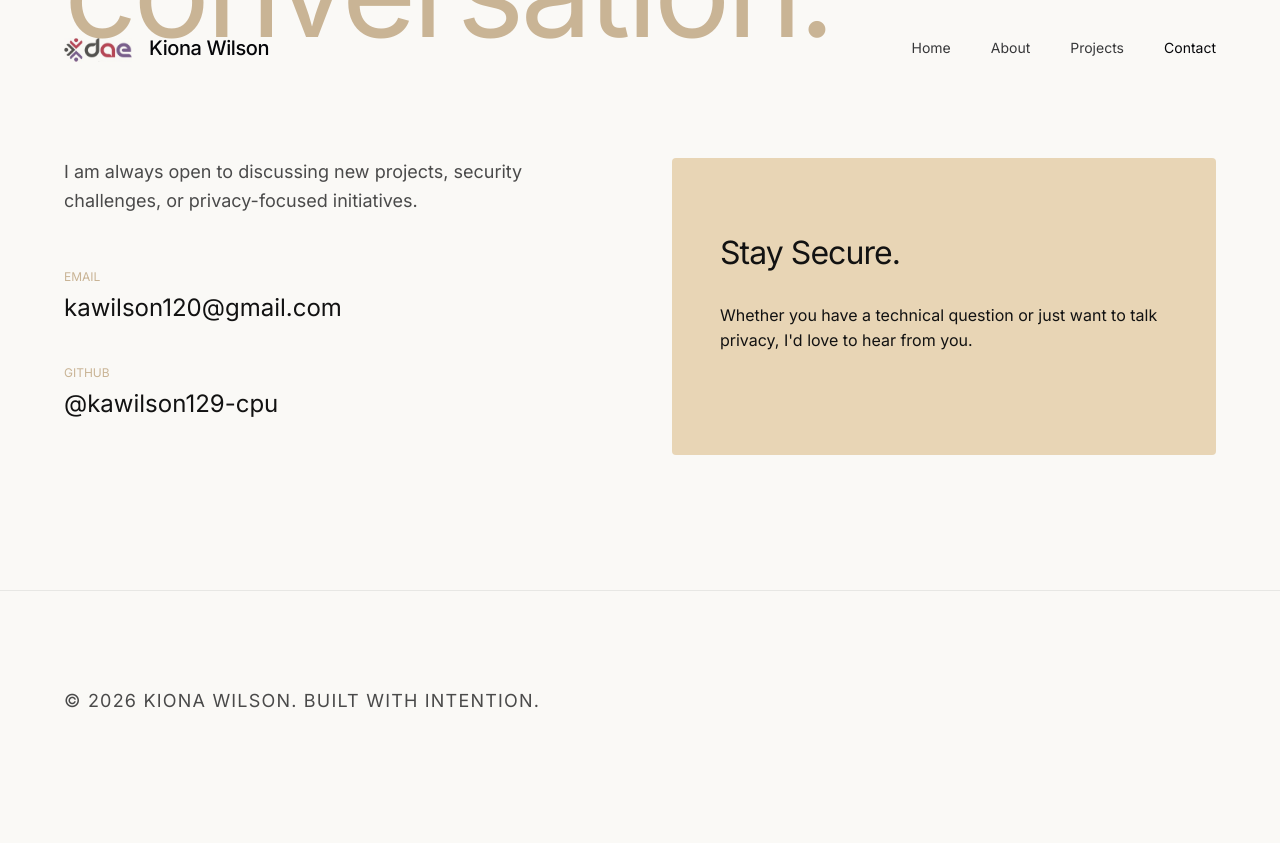
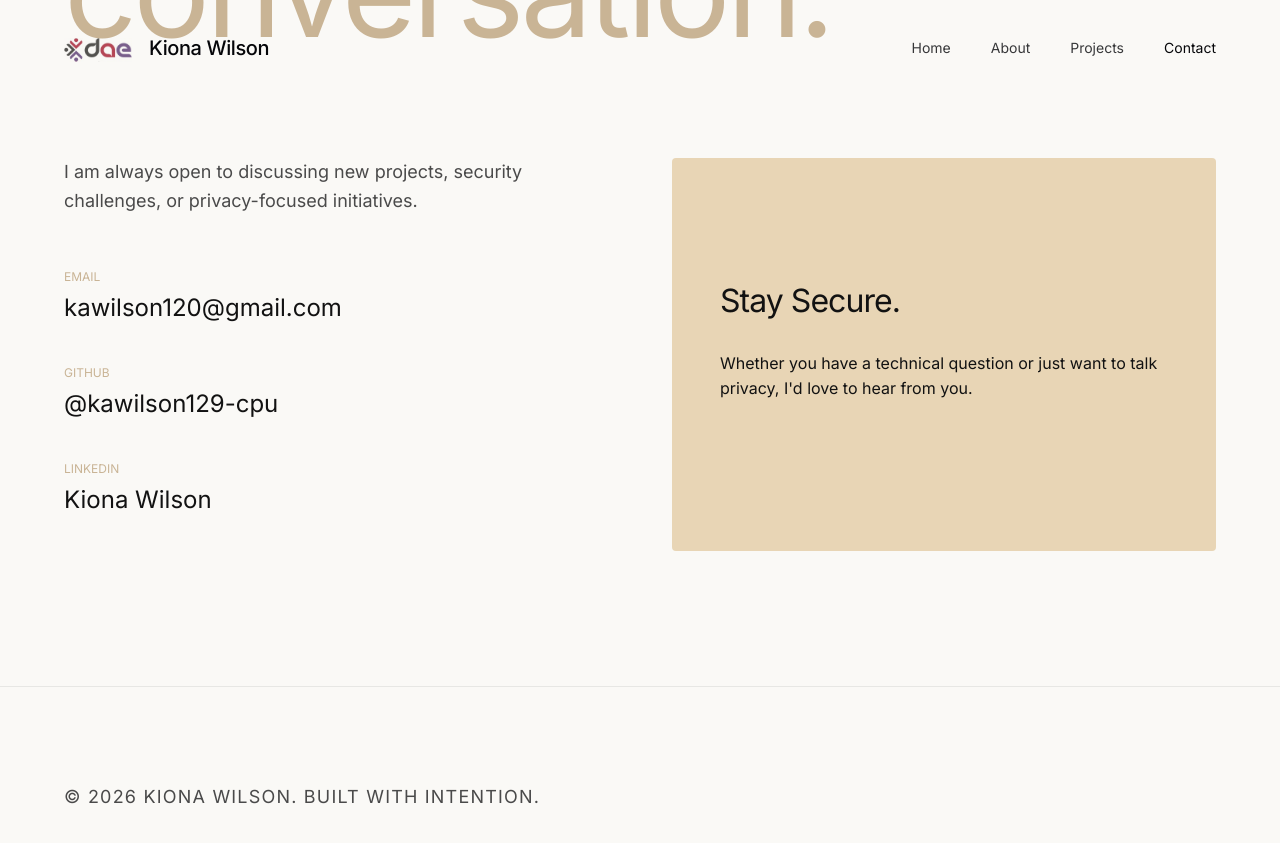
Before and after one commit to kawilson129-cpu/Kiona-629, a Jekyll site: the page built from docs/contact.md, in a window 1280 px wide and 900 px high, scrolled down 525 px. Shown: the top 843 px of the window. Built offline with Jekyll 4.4.1, drawn with Linux system fonts in a browser that asks for light colours; before the commit the page ends 1329 px from its top, so only the background shows below that.

Commit message:
Add LinkedIn link to contact page

```diff
--- a/docs/_config.yml
+++ b/docs/_config.yml
@@ -4,6 +4,7 @@ description: Security Engineer & Privacy Advocate. Building tools for a safer di
 baseurl: "/Kiona-629"
 url: "https://kawilson129-cpu.github.io"
 github_username: kawilson129-cpu
+linkedin_url: "https://www.linkedin.com/in/kiona-wilson-6b0452a7/"
 
 # Custom Editorial Theme
 remote_theme: null
--- a/docs/contact.md
+++ b/docs/contact.md
@@ -21,6 +21,10 @@ title: Contact
             <span style="font-size: 0.75rem; text-transform: uppercase; color: var(--accent-deep);">GitHub</span><br>
             <a href="https://github.com/{{ site.github_username }}" style="font-size: 1.5rem; text-decoration: none; color: var(--text-color);">@{{ site.github_username }}</a>
           </li>
+          <li style="margin-bottom: 2rem;">
+            <span style="font-size: 0.75rem; text-transform: uppercase; color: var(--accent-deep);">LinkedIn</span><br>
+            <a href="{{ site.linkedin_url }}" style="font-size: 1.5rem; text-decoration: none; color: var(--text-color);">Kiona Wilson</a>
+          </li>
         </ul>
       </div>
     </div>
```
